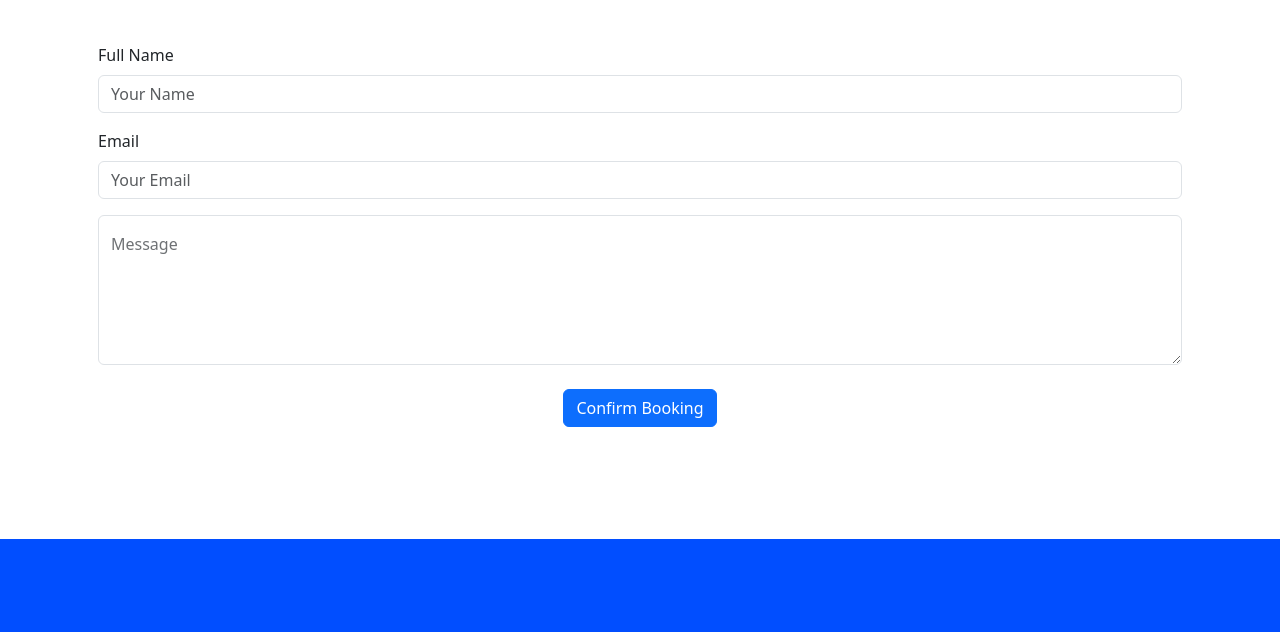
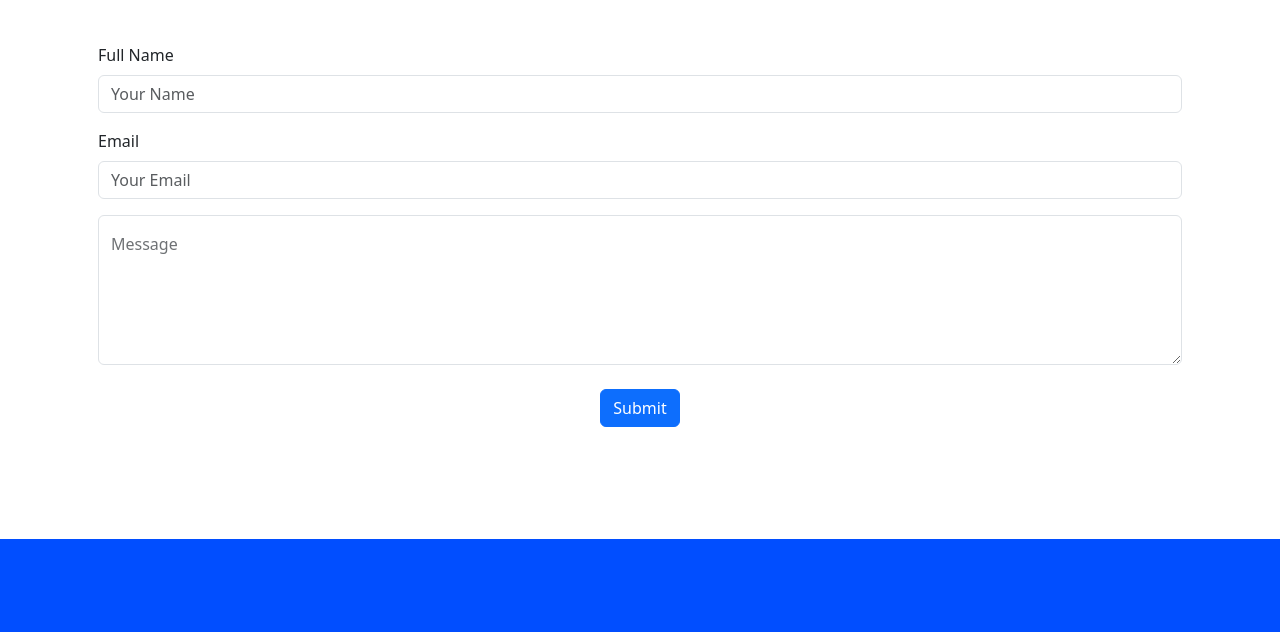
Before and after one commit to wasqerfan/font, a plain HTML site: page contact.html in a window 1280 px wide. Shown: the part 829-1461 px from the top of the page. Drawn offline with Linux system fonts and the light colour scheme.

Commit message:
Update contact.html
submit

```diff
--- a/contact.html
+++ b/contact.html
@@ -98,7 +98,7 @@
                                 </div>
                             </div>
                            <div class="d-flex justify-content-center">
-                                <button type="submit" class="btn btn-primary  mt-4">Confirm Booking</button>
+                                <button type="submit" class="btn btn-primary  mt-4">Submit</button>
                            </div>
                         </form>
                     </div>
@@ -167,4 +167,5 @@
 
     <script src="js/bootstrap.bundle.js"></script>
 </body>
+
 </html>
```
